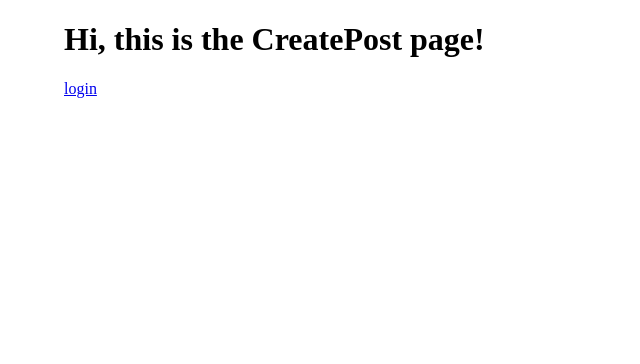
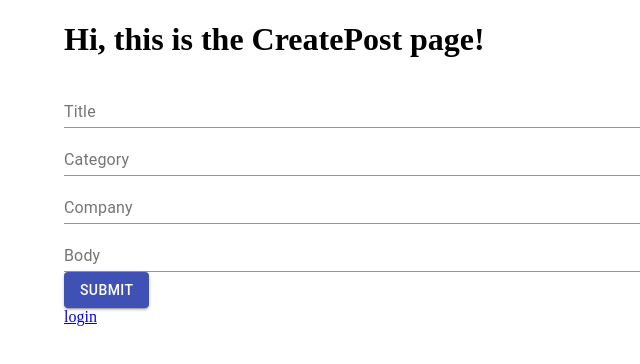
Before and after one commit to ftri-4-squirtle/codesmith-study-buddy, a React app: page /createpost in a window 1280 px wide. Shown: the top 364 px of the page, without its empty margins (0-640 px from the left). Built offline with nearby package versions, Linux system fonts and the light colour scheme.

Commit message:
createpost component

```diff
--- a/src/components/CreatePost.jsx
+++ b/src/components/CreatePost.jsx
@@ -2,6 +2,8 @@ import React from 'react';
 import { Link } from 'react-router-dom';
 import { useFormik } from 'formik';
 import * as Yup from 'yup';
+import Button from '@material-ui/core/Button';
+import TextField from '@material-ui/core/TextField';
 
 export default function CreatePost() {
 	const formik = useFormik({
@@ -24,6 +26,58 @@ export default function CreatePost() {
 	return (
 		<div>
 			<h1>Hi, this is the CreatePost page!</h1>
+			<form onSubmit={formik.handleSubmit}>
+				{/* <label htmlFor='title'>Title</label>
+				<input id='title' name='title' type='text' onChange={formik.handleChange} onBlur={formik.handleBlur} value={formik.values.title} />
+				{formik.touched.title && formik.errors.title ? <div>{formik.errors.title}</div> : null} */}
+				<TextField
+					fullWidth
+					id='title'
+					name='title'
+					label='Title'
+					value={formik.values.title}
+					onChange={formik.handleChange}
+					error={formik.touched.title && Boolean(formik.errors.title)}
+					helperText={formik.touched.title && formik.errors.title}
+				/>
+
+				{/* <label htmlFor='category'>Category</label>
+				<input id='category' name='category' type='text' onChange={formik.handleChange} onBlur={formik.handleBlur} value={formik.values.category} />
+				{formik.touched.category && formik.errors.category ? <div>{formik.errors.category}</div> : null} */}
+				<TextField
+					fullWidth
+					id='category'
+					name='category'
+					label='Category'
+					value={formik.values.category}
+					onChange={formik.handleChange}
+					error={formik.touched.category && Boolean(formik.errors.category)}
+					helperText={formik.touched.category && formik.errors.category}
+				/>
+
+				{/* <label htmlFor='company'>Company</label>
+				<input id='company' name='company' type='text' onChange={formik.handleChange} onBlur={formik.handleBlur} value={formik.values.company} />
+				{formik.touched.company && formik.errors.company ? <div>{formik.errors.company}</div> : null} */}
+				<TextField
+					fullWidth
+					id='company'
+					name='company'
+					label='Company'
+					value={formik.values.company}
+					onChange={formik.handleChange}
+					error={formik.touched.company && Boolean(formik.errors.company)}
+					helperText={formik.touched.company && formik.errors.company}
+				/>
+
+				{/* <label htmlFor='body'>Body</label>
+				<input id='body' name='body' type='text' onChange={formik.handleChange} onBlur={formik.handleBlur} value={formik.values.body} />
+				{formik.touched.body && formik.errors.body ? <div>{formik.errors.body}</div> : null} */}
+				<TextField fullWidth id='body' name='body' label='Body' value={formik.values.body} onChange={formik.handleChange} error={formik.touched.body && Boolean(formik.errors.body)} helperText={formik.touched.body && formik.errors.body} />
+
+				<Button color='primary' variant='contained' type='button'>
+					Submit
+				</Button>
+			</form>
 			<Link to='/'>login</Link>
 		</div>
 	);
```
